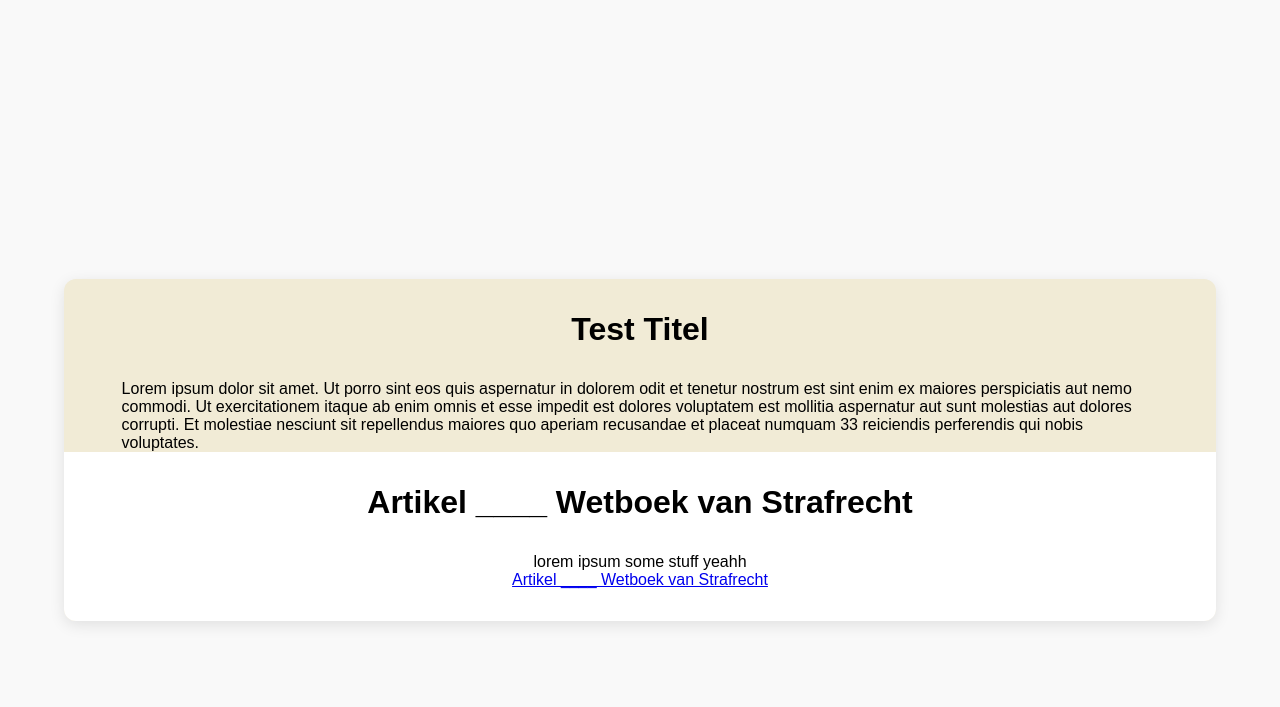
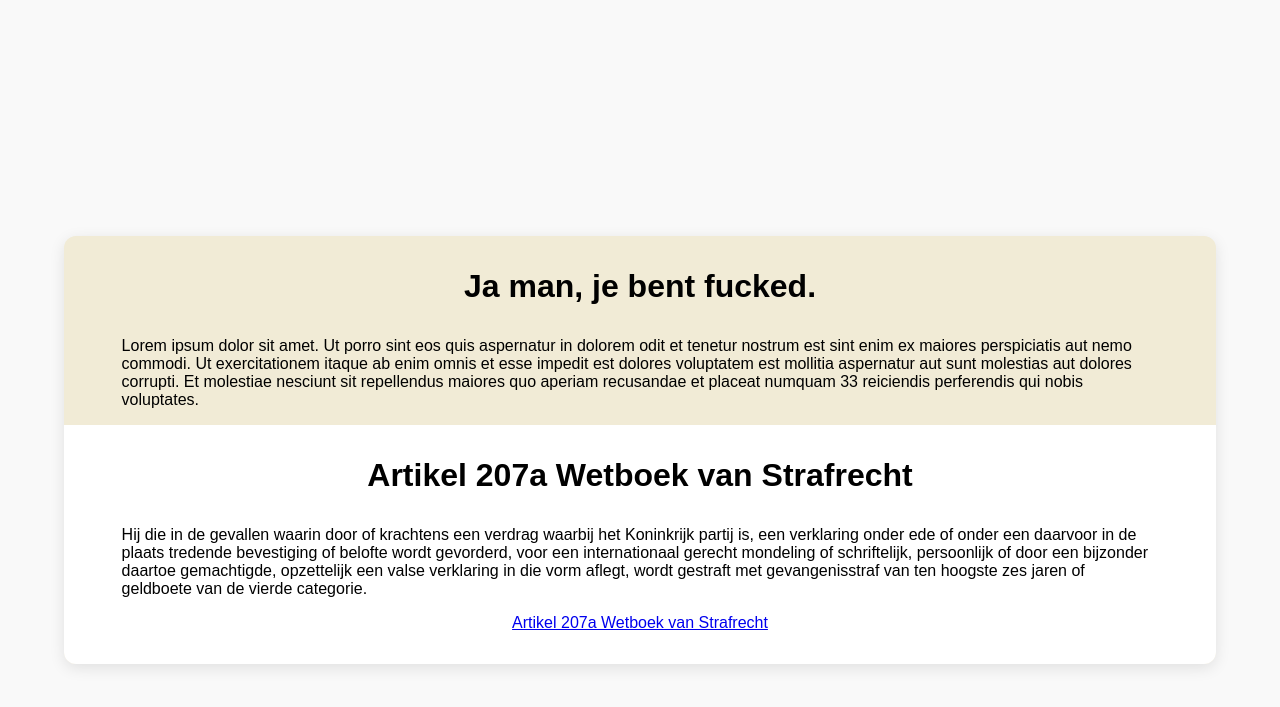
Before and after one commit to stanplayzz/maatschapij, a Jekyll site: the page built from _zaken/zaak1.md, in a window 1280 px wide. Shown: the top 707 px of the page. Built offline with Jekyll 4.4.1, drawn with Linux system fonts in a browser that asks for light colours.

Commit message:
css work

```diff
--- a/_zaken/zaak1.md
+++ b/_zaken/zaak1.md
@@ -1,8 +1,8 @@
 ---
 layout: default
-title: Test Titel
+title: Ja man, je bent fucked.
 description: Lorem ipsum dolor sit amet. Ut porro sint eos quis aspernatur in dolorem odit et tenetur nostrum est sint enim ex maiores perspiciatis aut nemo commodi. Ut exercitationem itaque ab enim omnis et esse impedit est dolores voluptatem est mollitia aspernatur aut sunt molestias aut dolores corrupti. Et molestiae nesciunt sit repellendus maiores quo aperiam recusandae et placeat numquam 33 reiciendis perferendis qui nobis voluptates.
-strafboek_title: Artikel ____ Wetboek van Strafrecht
-strafboek_description: "lorem ipsum some stuff yeahh"
+strafboek_title: Artikel 207a Wetboek van Strafrecht
+strafboek_description: "Hij die in de gevallen waarin door of krachtens een verdrag waarbij het Koninkrijk partij is, een verklaring onder ede of onder een daarvoor in de plaats tredende bevestiging of belofte wordt gevorderd, voor een internationaal gerecht mondeling of schriftelijk, persoonlijk of door een bijzonder daartoe gemachtigde, opzettelijk een valse verklaring in die vorm aflegt, wordt gestraft met gevangenisstraf van ten hoogste zes jaren of geldboete van de vierde categorie."
 strafboek_perma_link: https://wetten.overheid.nl/jci1.3:c:BWBR0001854&boek=Tweede&titeldeel=IX&artikel=207a&z=2026-01-01&g=2026-01-01
 ---
--- a/default.css
+++ b/default.css
@@ -24,6 +24,7 @@
 .case p {
     max-width: 90%;
     margin: 0 auto;
+    margin-bottom: 1rem;
 }
 
 .strafboek {
```
